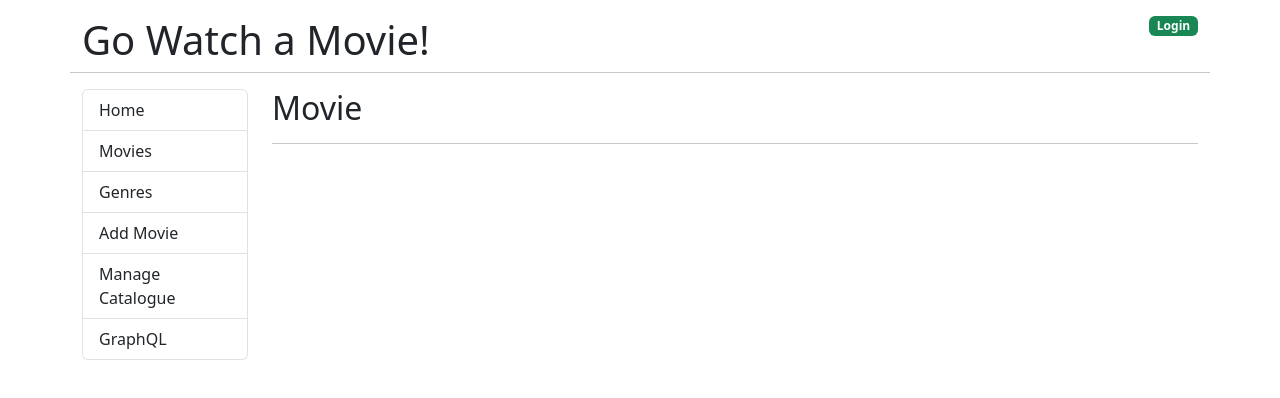
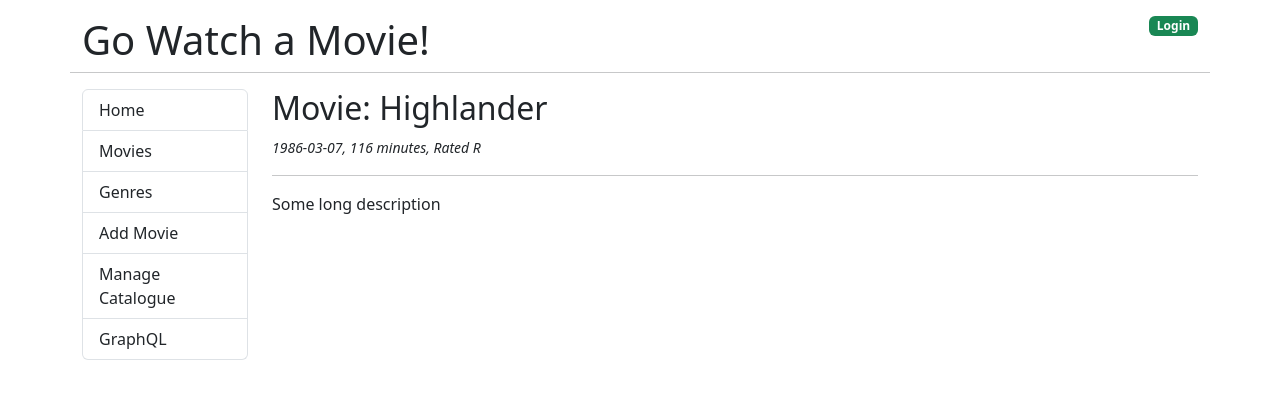
Before and after one commit to amirhasanpour/Golang-and-React.js-Movie-Platform, a React (Create React App) app in the folder go-movies-front-end/: page /movies/1 in a window 1280 px wide. Shown: the top 398 px of the page. Built offline with nearby package versions, Linux system fonts and the light colour scheme.

Commit message:
Displaying an individual movie

```diff
--- a/go-movies-front-end/src/components/Movie.jsx
+++ b/go-movies-front-end/src/components/Movie.jsx
@@ -1,9 +1,28 @@
+import { useEffect, useState } from "react";
+import { useParams } from "react-router-dom";
+
 const Movie = () => {
+    const [movie, setMovie] = useState({});
+    let { id } = useParams();
+
+    useEffect(() => {
+        let myMovies = {
+                id: 1,
+                title: "Highlander",
+                release_date: "1986-03-07",
+                runtime: 116,
+                mpaa_rating: "R",
+                description: "Some long description",
+            }
+            setMovie(myMovies);
+    }, [id])
 
     return (
         <div>
-            <h2>Movie</h2>
+            <h2>Movie: {movie.title}</h2>
+            <small><em>{movie.release_date}, {movie.runtime} minutes, Rated {movie.mpaa_rating}</em></small>
             <hr />
+            <p>{movie.description}</p>
         </div>
     )
 }
```
